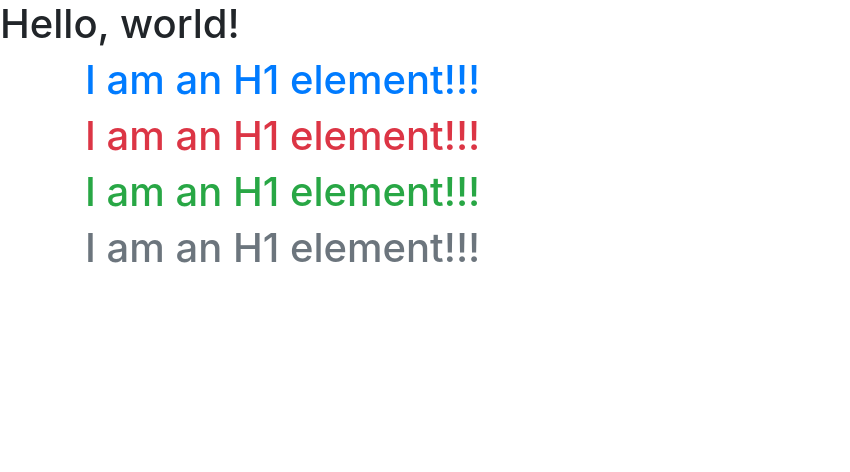
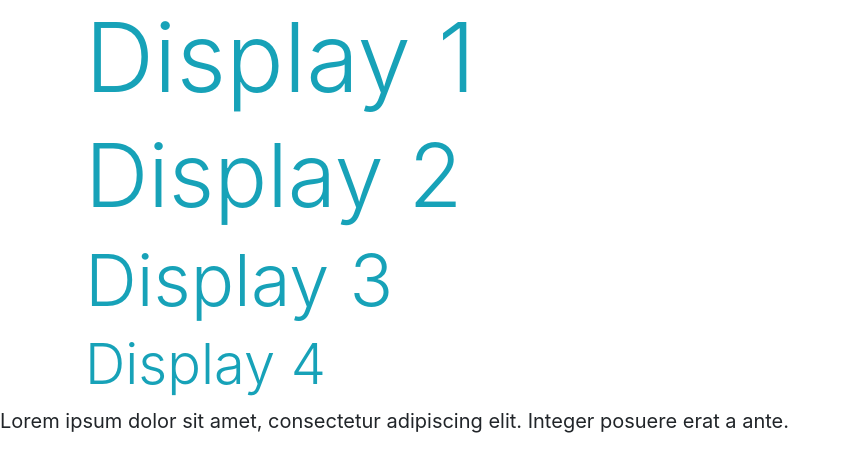
Before and after one commit to jacurtis813/bootstrap-four, a plain HTML site: page index.html in a window 1280 px wide. Shown: the whole page, without its empty margins (0-850 px from the left). Drawn offline with nearby package versions, Linux system fonts and the light colour scheme.

Commit message:
Continue using the bootstrap four library. Using the new classes to continue styling the webpage. Create the code for the headings and for the new usage of blockquote. Update the README file.

```diff
--- a/index.html
+++ b/index.html
@@ -14,14 +14,17 @@
 </head>
 
 <body>
-  <h1>Hello, world!</h1>
 
   <div class="container">
-    <h1 class="text-primary">I am an H1 element!!!</h1>
-    <h1 class="text-danger">I am an H1 element!!!</h1>
-    <h1 class="text-success">I am an H1 element!!!</h1>
-    <h1 class="text-secondary">I am an H1 element!!!</h1>
+    <h1 class="display-1 text-info">Display 1</h1>
+    <h1 class="display-2 text-info">Display 2</h1>
+    <h1 class="display-3 text-info">Display 3</h1>
+    <h1 class="display-4 text-info">Display 4</h1>
   </div>
+
+  <blockquote class="blockquote">
+    <p>Lorem ipsum dolor sit amet, consectetur adipiscing elit. Integer posuere erat a ante.</p>
+  </blockquote>
 
   <!-- Optional JavaScript -->
   <!-- jQuery first, then Popper.js, then Bootstrap JS -->
```
Also changed, not shown: 1 other file.
